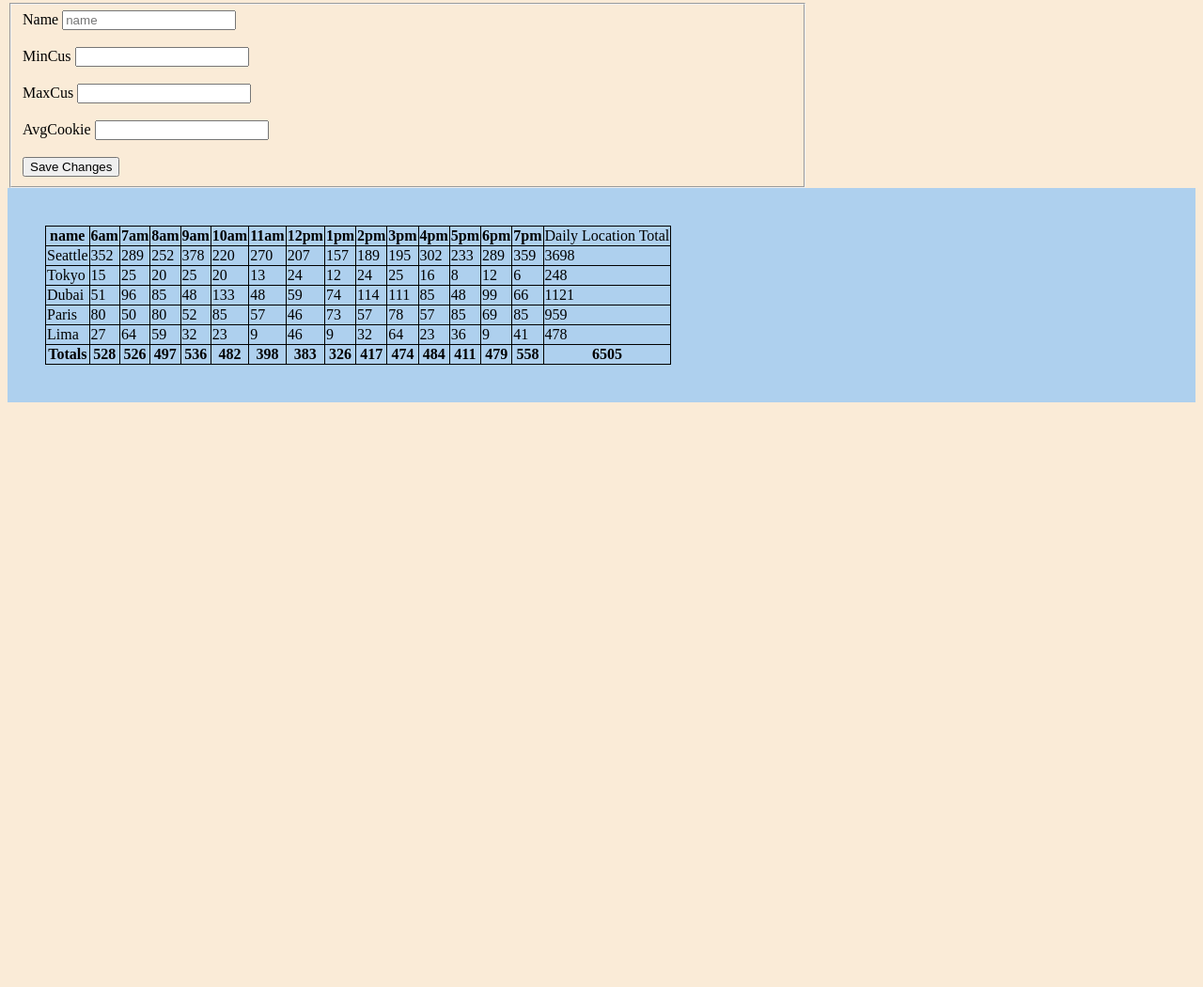
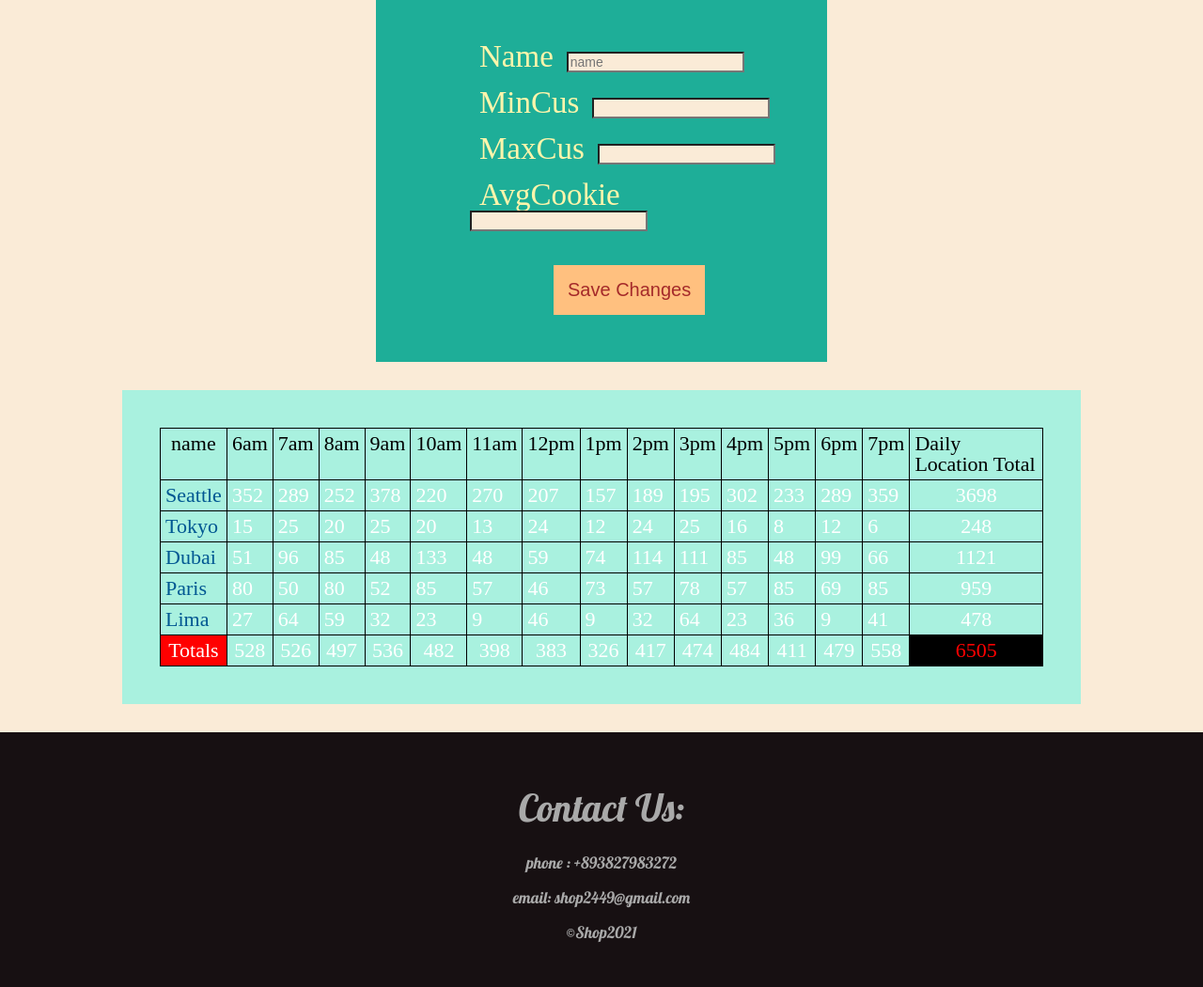
Before and after one commit to Amneh-momani/Salmon, a plain HTML site: page sales.html in a window 1280 px wide. Shown: the part 199-1249 px from the top of the page at 94% size. Before the commit the page ends 800 px from the top, so only its background shows below. Drawn offline with Linux system fonts and the light colour scheme.

Commit message:
adding css changes

```diff
--- a/css/style.css
+++ b/css/style.css
@@ -16,10 +16,13 @@ nav ul{
 
 nav ul li a{
     margin-right: 30px;
-
+    font-family: 'Anton', sans-serif;
     color: brown;
     text-decoration: none;
 
+}
+nav ul li a:hover{
+    color: #ff8a25;
 }
 header{
     margin-bottom: 50px;
@@ -30,47 +33,36 @@ header{
 }
 
 #parent{
-    background: rgb(174, 208, 238);
-}
-
-#parent2{
-    background: azure;
-}
-#parent3{
-    background: cadetblue;
-}
-#parent4{
-    background: rgb(235, 198, 149);
-}
-#parent5{
-    background: rgb(245, 163, 138);
+    margin: auto 130px 30px 130px;
+    font-size: 22px;
+    background: #a9f1df;
+    color: white;
 }
 
 #table {
-    border: dashed rgb(202, 169, 20) 10px;
-    border-collapse: collapse;
     margin: 90px auto;
     width: 60%;
     height: 300px;
 }
 
 #table th , #table td{
-    border: dashed rgb(202, 169, 20) 10px;
-    border-collapse: collapse;
+    border: dotted rgb(15, 15, 15) 10px;
+        border-collapse: collapse;
     padding: 20px;
-
+    font-family: 'Teko', sans-serif;
+    color: snow;
+    background-color: brown;
 }
 #table th{
     font-weight: bold;
     font-size: 40px;
-    color: brown;
 }
 #table td{
     font-size: 25px;
     text-align: center;
 }
 #table td span{
-    color: #28e611;
+    color: #5cf0ff;
 }
 
 
@@ -91,11 +83,43 @@ table,th,td {
       margin: 0;
     }
 
+    form {
+
+    margin: 30px 400px;
+    padding: 50px 100px;
+    background: #1eae98;
+    }
+
+    form label{
+        color: #fff5ab;
+        font-size: 33px;
+        padding: 10px;
+    }
+
+    form input{
+        background-color: antiquewhite;
+        font-size: 14px;
+    }
+
+    form input:last-child{
+        padding: 15px;
+    background: #ffc07f;
+    font-size: 20px;
+    border: none;
+    color: brown;
+    margin: 20px 89px auto 89px;
+    }
+    form input:last-child:hover{
+        background: #fffb09;
+    }
+
 footer{
-    background-color: crimson;
+    background-color: #171012;
     padding: 40px;
     text-align: center;
     color: darkgray;
+    font-family: 'Lobster', cursive;
+
 }
 
 footer h3{
@@ -103,12 +127,7 @@ footer h3{
     margin: 20px;
 }
 
-footer ul li{
+footer p, #ul2 li{
     padding: 10px;
     font-size: 17px;
-
 }
-
-footer p{
-    color: black;
-}
--- a/index.html
+++ b/index.html
@@ -6,6 +6,8 @@
     <meta name="viewport" content="width=device-width, initial-scale=1.0">
     <title>Home page</title>
     <link rel="stylesheet" href="css/reset.css">
+    <link rel="preconnect" href="https://fonts.gstatic.com">
+<link href="https://fonts.googleapis.com/css2?family=Anton&family=Teko:wght@300&family=Lobster&display=swap" rel="stylesheet">
     <link rel="stylesheet" href="css/style.css">
 </head>
 <body>
@@ -60,7 +62,7 @@
 
     <footer>
         <h3>Contact Us:</h3>
-        <ul>
+        <ul id="ul2">
             <li>phone : +893827983272</li>
             <li>email: shop2449@gmail.com</li>
         </ul>
--- a/js/app.js
+++ b/js/app.js
@@ -277,17 +277,22 @@ function makingHeader() {
   table.appendChild(headingRow);
   let thElement = document.createElement('th');
   headingRow.appendChild(thElement);
+  thElement.setAttribute('style','color:black;');
+
   thElement.textContent = 'name';
   for (let i = 0; i < hour.length; i++) {
 
 
     let thElement = document.createElement('th');
     headingRow.appendChild(thElement);
+    thElement.setAttribute('style','padding:5px;color:black;');
     thElement.textContent = hour[i];
 
   }
   let last = document.createElement('td');
   headingRow.appendChild(last);
+  last.setAttribute('style','padding:5px;color:black;');
+
   last.textContent = 'Daily Location Total';
 }
 makingHeader();
@@ -336,16 +341,19 @@ Country.prototype.render = function () {
   table.appendChild(studentRow);
   let nameTd = document.createElement('td');
   studentRow.appendChild(nameTd);
+  nameTd.setAttribute('style','padding:5px;color:#005792;');
   nameTd.textContent = this.name;
 
   for (let x = 0; x < hour.length; x++) {
     let hourTd = document.createElement('td');
     studentRow.appendChild(hourTd);
+    hourTd.setAttribute('style','padding:5px;');
     hourTd.textContent = Math.floor(this.avgArr[x]);
   }
 
   let lastEle = document.createElement('td');
   studentRow.appendChild(lastEle);
+  lastEle.setAttribute('style','padding:5px;text-align:center;');
   lastEle.textContent = Math.floor(this.total);
   dialyCalc += this.total;
 
@@ -381,6 +389,7 @@ function saveChanges(event) {
       totalHours[y].custNum();
       totalHours[y].sumFun();
       totalHours[y].render();
+
     }
 
     makingFooter();
@@ -394,6 +403,7 @@ function makingFooter() {
   let thElement = document.createElement('th');
   headingRow.appendChild(thElement);
   thElement.textContent = 'Totals';
+  thElement.setAttribute('style','padding:5px;background:red;');
 
   for (let x = 0; x < hour.length; x++) {
     let hourtotal = 0;
@@ -408,6 +418,8 @@ function makingFooter() {
   console.log();
   let lastElement = document.createElement('th');
   headingRow.appendChild(lastElement);
+  lastElement.setAttribute('style','padding:5px;background:black;color:red;');
+
   lastElement.textContent = Math.floor(dialyCalc);
 }
 
--- a/sales.html
+++ b/sales.html
@@ -4,8 +4,10 @@
     <meta charset="UTF-8">
     <meta http-equiv="X-UA-Compatible" content="IE=edge">
     <meta name="viewport" content="width=device-width, initial-scale=1.0">
-    <!-- <link rel="stylesheet" href="css/reset.css"> -->
-    <link rel="stylesheet" href="css/style.css">
+    <link rel="stylesheet" href="css/reset.css">
+    <link rel="preconnect" href="https://fonts.gstatic.com">
+    <link href="https://fonts.googleapis.com/css2?family=Anton&family=Teko:wght@300&family=Lobster&display=swap" rel="stylesheet">
+        <link rel="stylesheet" href="css/style.css">
     <title>Sales page</title>
 </head>
 <body>
@@ -45,7 +47,7 @@
     <input type="float" id="avgnumberField" name="avgnumberField" required step="0.01">
     <br>
 <br>
-    <input type="submit" value="Save Changes">
+    <input type="submit" value="Save Changes" id="button">
 
 </fieldset>
 
@@ -53,5 +55,16 @@
 
 <div id="parent"></div>
     <script src="js/app.js"></script>
+
+    <footer>
+        <h3>Contact Us:</h3>
+        <ul id="ul2">
+            <li>phone : +893827983272</li>
+            <li>email: shop2449@gmail.com</li>
+        </ul>
+        <p>
+            &copy;Shop2021
+        </p>
+    </footer>
 </body>
 </html>
```
